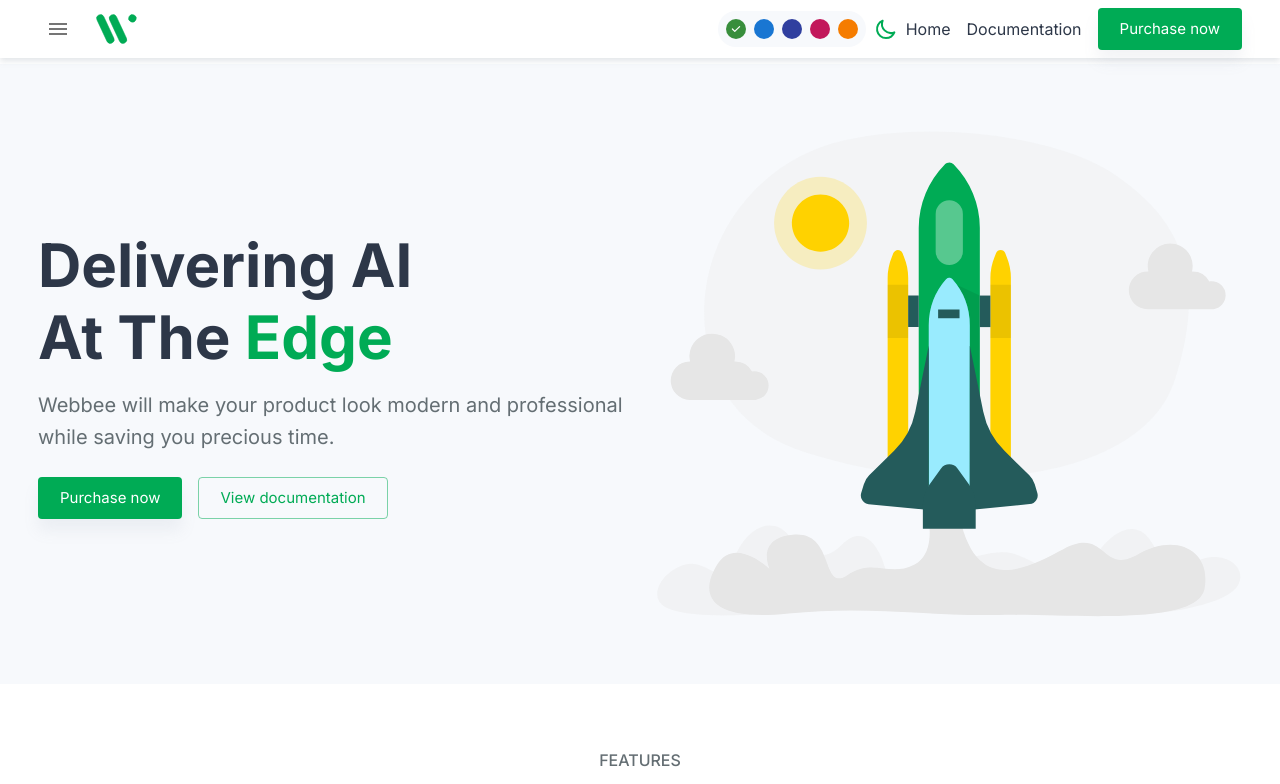
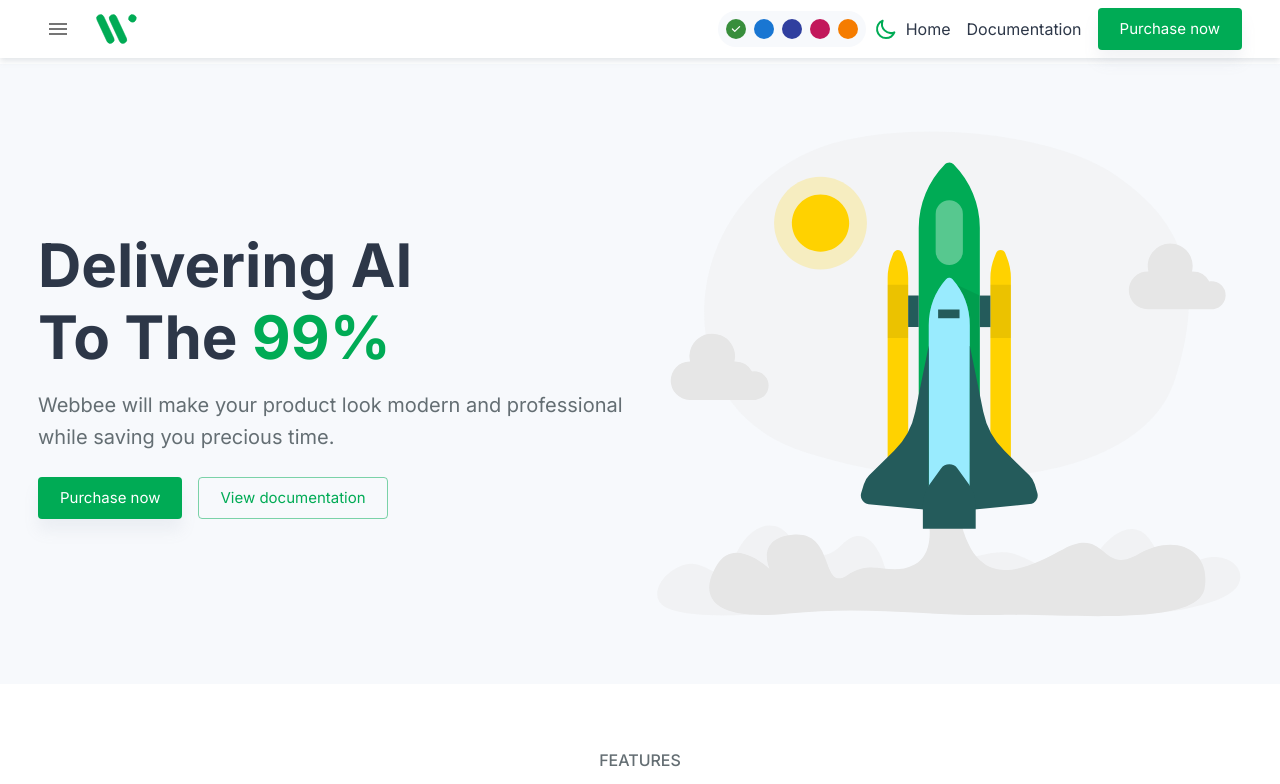
Before and after one commit to Saidiibrahim/webbee-main, a React (Create React App) app: page / in a window 1280 px wide. Shown: the top 784 px of the page. Built offline with nearby package versions, Linux system fonts and the light colour scheme.

Commit message:
Just another commit

```diff
--- a/src/views/landingPages/Home/components/Hero/Hero.js
+++ b/src/views/landingPages/Home/components/Hero/Hero.js
@@ -28,13 +28,13 @@ const Hero = () => {
             >
               Delivering AI
               <br />
-              At The{' '}
+              To The{' '}
               <Typography
                 color={'primary'}
                 component={'span'}
                 variant={'inherit'}
               >
-                Edge
+                99%
               </Typography>
             </Typography>
           </Box>
```
